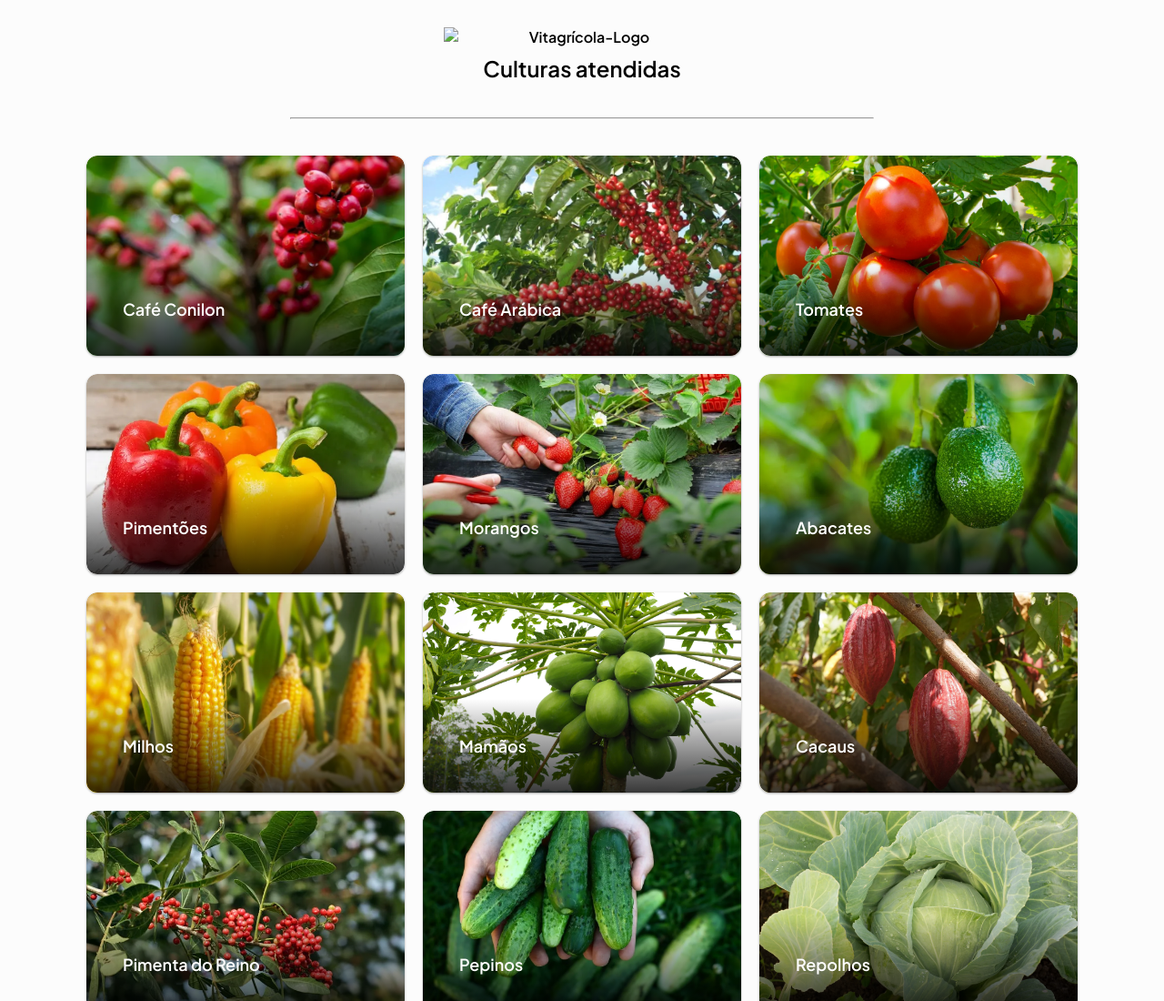
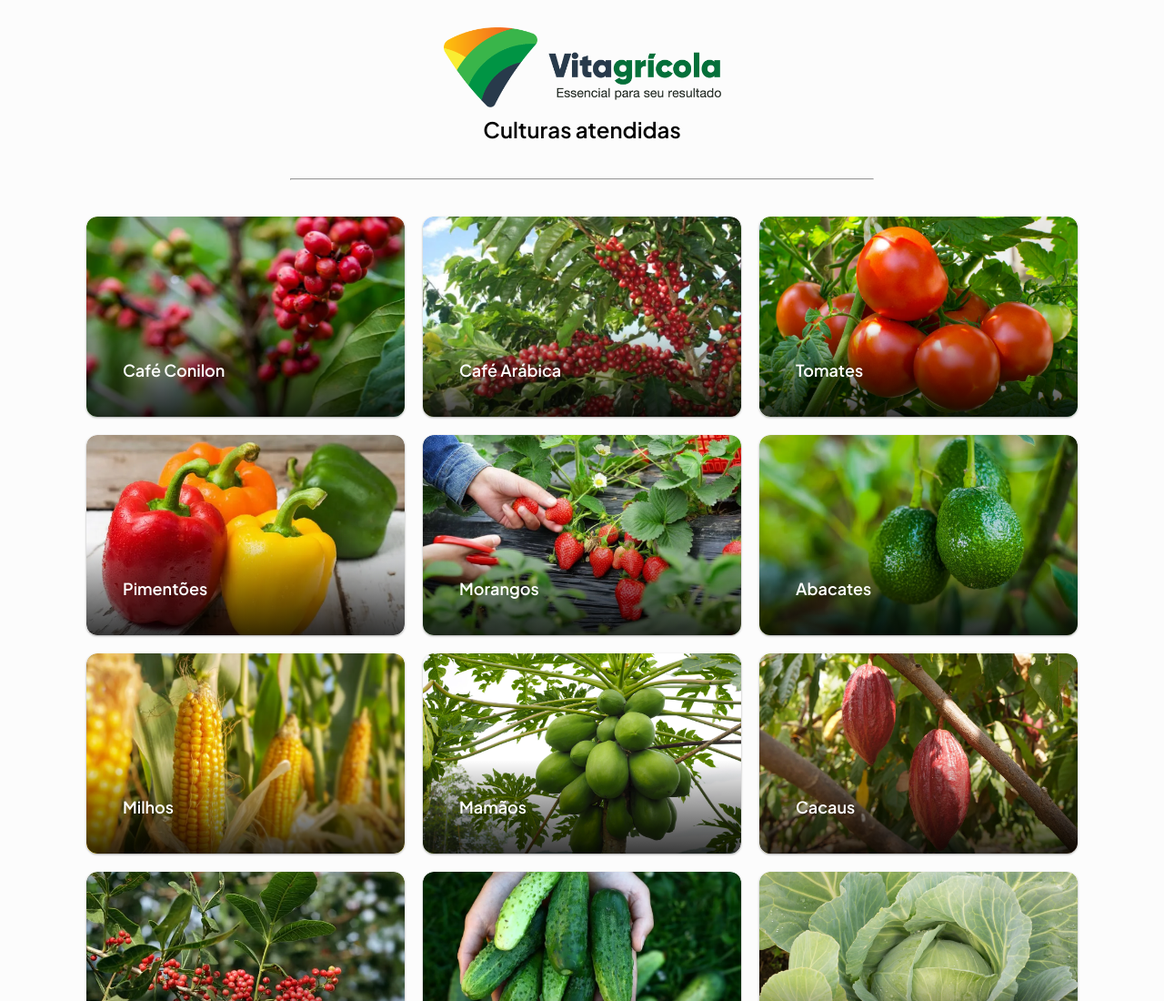
Before and after one commit to vbaaqmoisoixx/h, a plain HTML site: page index.html in a window 1280 px wide. Shown: the top 1100 px of the page at 91% size. Drawn offline with Linux system fonts and the light colour scheme; the site is published under a folder, as on GitHub Pages, so addresses that start at the root find nothing.

Commit message:
Update index.html

```diff
--- a/index.html
+++ b/index.html
@@ -13,7 +13,7 @@
 <body>
 
     <div class="header">
-        <img src="/assets/logo.png" alt="Vitagrícola-Logo" id="logo">
+        <img src="./assets/logo.png" alt="Vitagrícola-Logo" id="logo">
         <p>Culturas atendidas</p>
     </div>
     <hr>
```
